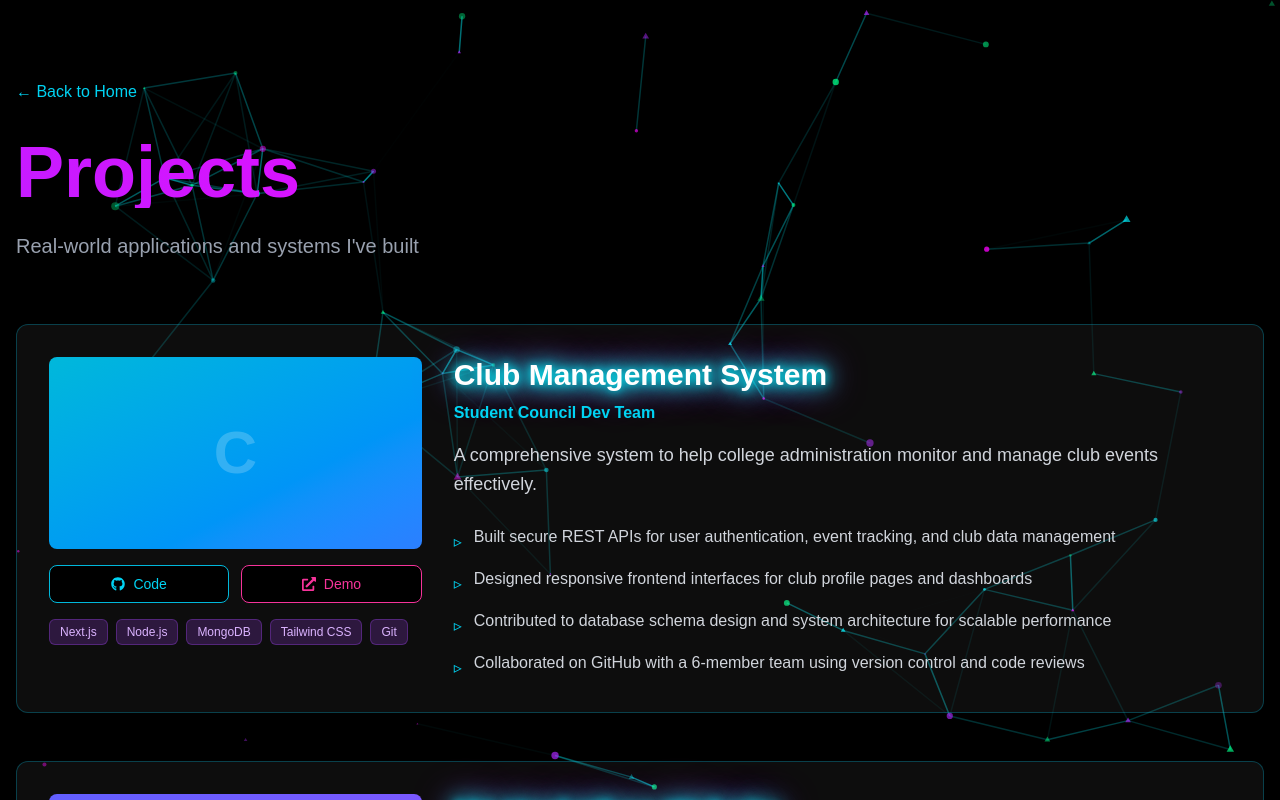
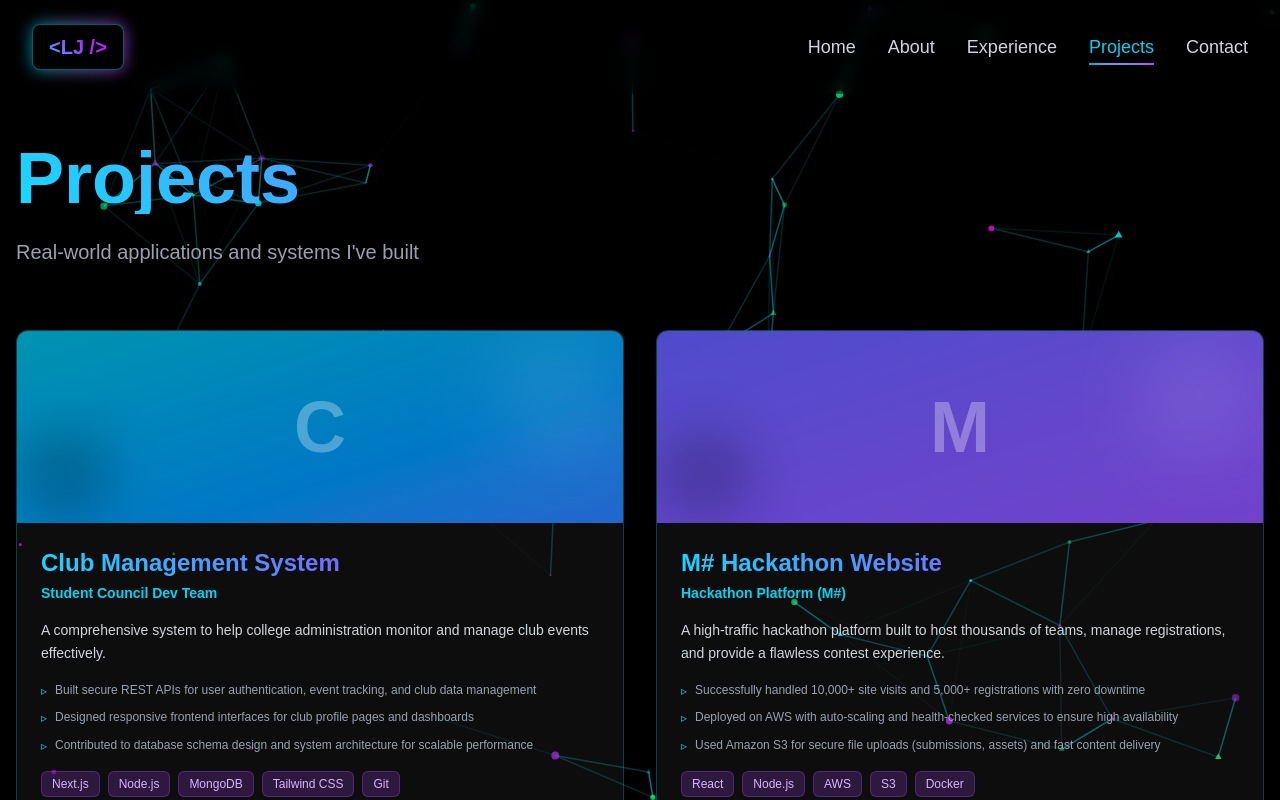
Before and after one commit to lakshya1333/Portfolio, a Next.js app: page /projects in a window 1280 px wide. Shown: the top 800 px of the page. Built offline with nearby package versions, Linux system fonts and the light colour scheme.

Commit message:
Added ore shit will improve ui in future the website is ready to get deployed

```diff
--- a/app/about/page.tsx
+++ b/app/about/page.tsx
@@ -1,26 +1,25 @@
 "use client";
 
 import { motion } from "framer-motion";
-import Link from "next/link";
 import { FaGraduationCap, FaCode, FaLaptopCode } from "react-icons/fa";
 import ParticlesBackground from "../components/ParticlesBackground";
+import Navbar from "../components/Navbar";
 
 export default function About() {
   return (
-    <div className="min-h-screen bg-black text-white py-20 px-4 relative overflow-hidden">
+    <div className="min-h-screen bg-black text-white relative overflow-hidden">
       <div className="fixed inset-0 z-0">
         <ParticlesBackground />
       </div>
 
-      <div className="max-w-6xl mx-auto relative z-10">
+      <Navbar />
+
+      <div className="max-w-6xl mx-auto relative z-10 px-4 py-12">
         <motion.div
           initial={{ opacity: 0, y: 30 }}
           animate={{ opacity: 1, y: 0 }}
           className="mb-12"
         >
-          <Link href="/" className="text-cyan-400 hover:text-cyan-300 mb-8 inline-block">
-            ← Back to Home
-          </Link>
           <h1 className="text-5xl md:text-7xl font-bold gradient-text mb-6">
             About Me
           </h1>
--- a/app/components/Hero.tsx
+++ b/app/components/Hero.tsx
@@ -99,7 +99,7 @@ export default function Hero() {
               <div className="inline-block mb-4">
                 <div className="flex items-center gap-2 px-4 py-2 bg-cyan-500/10 border border-cyan-500/30 rounded-full">
                   <div className="w-2 h-2 bg-cyan-400 rounded-full animate-pulse"></div>
-                  <span className="text-cyan-400 text-sm font-medium">Available for opportunities</span>
+                  <span className="text-cyan-400 text-sm font-medium">Incoming Summer Intern @Microsoft</span>
                 </div>
               </div>
 
@@ -240,7 +240,7 @@ export default function Hero() {
               {/* Profile Image */}
               <div className="absolute inset-16 rounded-full overflow-hidden border-4 border-cyan-500/30 shadow-2xl shadow-cyan-500/20">
                 <img
-                  src="/shinchan.jpg"
+                  src="/lakshya.jpg"
                   alt="Lakshya Jain"
                   className="w-full h-full object-cover"
                 />
--- /dev/null
+++ b/app/components/Navbar.tsx
@@ -0,0 +1,64 @@
+"use client";
+
+import { motion } from "framer-motion";
+import Link from "next/link";
+import { usePathname } from "next/navigation";
+
+export default function Navbar() {
+  const pathname = usePathname();
+
+  const navItems = [
+    { name: "Home", path: "/" },
+    { name: "About", path: "/about" },
+    { name: "Experience", path: "/experience" },
+    { name: "Projects", path: "/projects" },
+    { name: "Contact", path: "/contact" },
+  ];
+
+  return (
+    <motion.nav
+      initial={{ opacity: 0, y: -20 }}
+      animate={{ opacity: 1, y: 0 }}
+      className="relative z-50 w-full px-8 py-6 backdrop-blur-sm"
+    >
+      <div className="max-w-7xl mx-auto flex justify-between items-center">
+        <Link href="/" className="group flex items-center gap-2">
+          <div className="relative">
+            <div className="absolute inset-0 bg-gradient-to-r from-cyan-500 to-purple-500 rounded-lg blur opacity-75 group-hover:opacity-100 transition"></div>
+            <div className="relative px-4 py-2 bg-black rounded-lg border border-cyan-500/50">
+              <span className="text-xl font-bold gradient-text">{"<LJ />"}</span>
+            </div>
+          </div>
+        </Link>
+
+        <div className="flex gap-8 items-center">
+          {navItems.map((item) => (
+            <Link
+              key={item.path}
+              href={item.path}
+              className="relative group"
+            >
+              <span
+                className={`text-lg font-medium transition-colors ${
+                  pathname === item.path
+                    ? "text-cyan-400"
+                    : "text-gray-300 hover:text-white"
+                }`}
+              >
+                {item.name}
+              </span>
+              {pathname === item.path && (
+                <motion.div
+                  layoutId="navbar-underline"
+                  className="absolute -bottom-1 left-0 right-0 h-0.5 bg-gradient-to-r from-cyan-500 to-purple-500"
+                  initial={false}
+                  transition={{ type: "spring", stiffness: 380, damping: 30 }}
+                />
+              )}
+            </Link>
+          ))}
+        </div>
+      </div>
+    </motion.nav>
+  );
+}
--- a/app/contact/page.tsx
+++ b/app/contact/page.tsx
@@ -1,10 +1,10 @@
 "use client";
 
 import { motion } from "framer-motion";
-import Link from "next/link";
 import { FaPaperPlane, FaEnvelope, FaPhone, FaGithub, FaLinkedin } from "react-icons/fa";
 import { useState } from "react";
 import ParticlesBackground from "../components/ParticlesBackground";
+import Navbar from "../components/Navbar";
 
 export default function Contact() {
   const [formData, setFormData] = useState({
@@ -12,29 +12,50 @@ export default function Contact() {
     email: "",
     message: "",
   });
+  const [isSubmitting, setIsSubmitting] = useState(false);
+  const [submitStatus, setSubmitStatus] = useState<'idle' | 'success' | 'error'>('idle');
 
   const handleSubmit = (e: React.FormEvent) => {
     e.preventDefault();
-    console.log("Form submitted:", formData);
-    alert("Message sent! (This is a demo)");
-    setFormData({ name: "", email: "", message: "" });
+    setIsSubmitting(true);
+
+    // Create mailto link with pre-filled content
+    const subject = encodeURIComponent(`Portfolio Contact from ${formData.name}`);
+    const body = encodeURIComponent(
+      `Name: ${formData.name}\nEmail: ${formData.email}\n\nMessage:\n${formData.message}`
+    );
+    const mailtoLink = `mailto:lakshyajain906@gmail.com?subject=${subject}&body=${body}`;
+
+    // Open email client
+    window.location.href = mailtoLink;
+
+    // Show success message
+    setTimeout(() => {
+      setIsSubmitting(false);
+      setSubmitStatus('success');
+      setFormData({ name: "", email: "", message: "" });
+
+      // Reset status after 3 seconds
+      setTimeout(() => {
+        setSubmitStatus('idle');
+      }, 3000);
+    }, 500);
   };
 
   return (
-    <div className="min-h-screen bg-black text-white py-20 px-4 relative overflow-hidden">
+    <div className="min-h-screen bg-black text-white relative overflow-hidden">
       <div className="fixed inset-0 z-0">
         <ParticlesBackground />
       </div>
 
-      <div className="max-w-5xl mx-auto relative z-10">
+      <Navbar />
+
+      <div className="max-w-5xl mx-auto relative z-10 px-4 py-12">
         <motion.div
           initial={{ opacity: 0, y: 30 }}
           animate={{ opacity: 1, y: 0 }}
           className="mb-16"
         >
-          <Link href="/" className="text-cyan-400 hover:text-cyan-300 mb-8 inline-block">
-            ← Back to Home
-          </Link>
           <h1 className="text-5xl md:text-7xl font-bold gradient-text mb-6">
             Get In Touch
           </h1>
@@ -173,12 +194,47 @@ export default function Contact() {
 
                 <motion.button
                   type="submit"
-                  whileHover={{ scale: 1.02 }}
-                  whileTap={{ scale: 0.98 }}
-                  className="w-full px-8 py-4 bg-cyan-500 text-black font-bold rounded-lg hover:bg-cyan-400 transition-all duration-300 flex items-center justify-center gap-3"
+                  disabled={isSubmitting}
+                  whileHover={{ scale: isSubmitting ? 1 : 1.02 }}
+                  whileTap={{ scale: isSubmitting ? 1 : 0.98 }}
+                  className={`w-full px-8 py-4 font-bold rounded-lg transition-all duration-300 flex items-center justify-center gap-3 ${
+                    isSubmitting
+                      ? 'bg-gray-500 text-gray-300 cursor-not-allowed'
+                      : submitStatus === 'success'
+                      ? 'bg-green-500 text-white'
+                      : 'bg-cyan-500 text-black hover:bg-cyan-400'
+                  }`}
                 >
-                  <FaPaperPlane /> SEND MESSAGE
+                  {isSubmitting ? (
+                    <>
+                      <motion.div
+                        animate={{ rotate: 360 }}
+                        transition={{ duration: 1, repeat: Infinity, ease: "linear" }}
+                      >
+                        <FaPaperPlane />
+                      </motion.div>
+                      SENDING...
+                    </>
+                  ) : submitStatus === 'success' ? (
+                    <>
+                      ✓ EMAIL CLIENT OPENED
+                    </>
+                  ) : (
+                    <>
+                      <FaPaperPlane /> SEND MESSAGE
+                    </>
+                  )}
                 </motion.button>
+
+                {submitStatus === 'success' && (
+                  <motion.p
+                    initial={{ opacity: 0, y: -10 }}
+                    animate={{ opacity: 1, y: 0 }}
+                    className="text-green-400 text-sm text-center mt-2"
+                  >
+                    Your email client should open with the message pre-filled. Complete sending from there!
+                  </motion.p>
+                )}
               </div>
             </form>
           </motion.div>
--- a/app/experience/page.tsx
+++ b/app/experience/page.tsx
@@ -1,65 +1,107 @@
 "use client";
 
 import { motion } from "framer-motion";
-import Link from "next/link";
 import { FaBriefcase, FaUsers, FaCalendarAlt } from "react-icons/fa";
 import ParticlesBackground from "../components/ParticlesBackground";
+import Navbar from "../components/Navbar";
 
 const experiences = [
   {
-    company: "EmergX - AI Hiring Startup",
-    role: "Backend Developer - Internship",
-    duration: "May 2025 – July 2025",
-    icon: FaBriefcase,
+    company: "Student Council MIT, Manipal",
+    role: "Development Team Member",
+    duration: "Dec 2024 – Present · 1 yr",
+    location: "Manipal · Hybrid",
+    icon: FaUsers,
     color: "cyan",
     achievements: [
-      "Collaborated in a team to develop and optimize secure APIs for a hiring platform, performance and data protection.",
+      "Built a Club Management System using Next.js to help college administration monitor and manage club events effectively",
+      "Collaborated in a 6-member team under the guidance of 2 senior mentors, practicing structured team workflows, code reviews, and agile collaboration",
+      "Contributed to debugging, feature development, and deployment, ensuring a smooth user experience",
+    ],
+  },
+  {
+    company: "TechTatva, MIT Manipal",
+    role: "Core Committee Member – Technical",
+    duration: "Jun 2025 – Oct 2025 · 5 mos",
+    location: "Manipal · On-site",
+    icon: FaCalendarAlt,
+    color: "purple",
+    achievements: [
+      "Developed the main M# Hackathon website, which handled 10,000+ visits and 5,000+ registrations smoothly with zero downtime",
+      "Built a Bug Bounty platform used in the internal hackathon by judges and moderators",
+      "Helped design and optimize the TechTatva landing page for better performance and user engagement",
+      "Contributed to the Judge Portal, streamlining event scoring and management used in all events organised in TechTatva",
+    ],
+  },
+  {
+    company: "EmergX",
+    role: "Backend Developer – Internship",
+    duration: "May 2025 – Jul 2025 · 3 mos",
+    location: "Remote",
+    icon: FaBriefcase,
+    color: "green",
+    achievements: [
+      "Collaborated in a team to develop and optimize secure APIs for a hiring platform, focusing on performance and data protection",
       "Contributed to database design and integration to support scalable job listing storage and retrieval",
       "Built and deployed Selenium-based web scraping tools to extract job data from various platforms, automating data ingestion into the system",
     ],
   },
   {
-    company: "Student Council MIT, Manipal",
-    role: "Development Team Member",
-    duration: "Dec 2024 – present",
+    company: "IECSE Manipal",
+    role: "Management Committee Member",
+    duration: "Sep 2024 – Sep 2025 · 1 yr 1 mo",
+    location: "Manipal · Hybrid",
     icon: FaUsers,
-    color: "purple",
+    color: "pink",
     achievements: [
-      "Built a Club Management System using Next.js to help college administration monitor and manage club events effectively.",
-      "Collaborated in a 6-member team under the guidance of 2 senior mentors, practicing structured team workflows, code reviews, and agile collaboration",
-      "Contributed to debugging, feature development, and deployment, ensuring a smooth user experience.",
+      "The Official Computer Science Club of MIT Manipal",
+      "Led technical initiatives and coordinated events for the computer science community",
+      "Mentored junior members and organized workshops on various tech topics",
     ],
   },
   {
-    company: "M# Hackathon - Tech Tatva",
-    role: "Core Committee Member – Technical",
-    duration: "May 2025 – present",
-    icon: FaCalendarAlt,
-    color: "pink",
+    company: "IECSE Manipal",
+    role: "Working Committee Member",
+    duration: "Dec 2023 – Sep 2024 · 10 mos",
+    location: "Manipal · Hybrid",
+    icon: FaUsers,
+    color: "indigo",
     achievements: [
-      "Currently developing the M# hackathon website to host 1000+ teams with a focus on smooth event flow.",
-      "Collaborating with a cross-functional team to discuss hackathon themes, define problem statements, and coordinate with the Student Council.",
-      "Actively involved in conducting 250+ interviews to onboard junior OC members and support team structuring",
+      "Contributed to club activities and technical events as part of the working committee",
+      "Assisted in organizing coding competitions and tech sessions for students",
+      "Collaborated with senior members on club initiatives and projects",
+    ],
+  },
+  {
+    company: "Google DSC, MIT Manipal",
+    role: "Sub-Head (Development)",
+    duration: "Sep 2023 – Oct 2024 · 1 yr 2 mos",
+    location: "Manipal · On-site",
+    icon: FaBriefcase,
+    color: "amber",
+    achievements: [
+      "Led development initiatives and technical workshops for the Google Developer Student Club",
+      "Organized hands-on sessions on Web Development and React.js for students",
+      "Coordinated with team members to deliver quality content and technical guidance to club members",
     ],
   },
 ];
 
 export default function Experience() {
   return (
-    <div className="min-h-screen bg-black text-white py-20 px-4 relative overflow-hidden">
+    <div className="min-h-screen bg-black text-white relative overflow-hidden">
       <div className="fixed inset-0 z-0">
         <ParticlesBackground />
       </div>
 
-      <div className="max-w-6xl mx-auto relative z-10">
+      <Navbar />
+
+      <div className="max-w-6xl mx-auto relative z-10 px-4 py-12">
         <motion.div
           initial={{ opacity: 0, y: 30 }}
           animate={{ opacity: 1, y: 0 }}
           className="mb-16"
         >
-          <Link href="/" className="text-cyan-400 hover:text-cyan-300 mb-8 inline-block">
-            ← Back to Home
-          </Link>
           <h1 className="text-5xl md:text-7xl font-bold gradient-text mb-6">
             Experience
           </h1>
@@ -93,9 +135,13 @@ export default function Experience() {
                       </span>
                     </div>
 
-                    <h4 className={`text-lg font-semibold text-${exp.color}-300 mb-4`}>
+                    <h4 className={`text-lg font-semibold text-${exp.color}-300 mb-2`}>
                       {exp.role}
                     </h4>
+
+                    {exp.location && (
+                      <p className="text-sm text-gray-400 mb-4">📍 {exp.location}</p>
+                    )}
 
                     <ul className="space-y-3">
                       {exp.achievements.map((achievement, idx) => (
--- a/app/projects/page.tsx
+++ b/app/projects/page.tsx
@@ -1,10 +1,10 @@
 "use client";
 
 import { motion } from "framer-motion";
-import Link from "next/link";
 import Tilt from "react-parallax-tilt";
 import { FaGithub, FaExternalLinkAlt } from "react-icons/fa";
 import ParticlesBackground from "../components/ParticlesBackground";
+import Navbar from "../components/Navbar";
 
 const projects = [
   {
@@ -163,20 +163,19 @@ const projects = [
 
 export default function Projects() {
   return (
-    <div className="min-h-screen bg-black text-white py-20 px-4 relative overflow-hidden">
+    <div className="min-h-screen bg-black text-white relative overflow-hidden">
       <div className="fixed inset-0 z-0">
         <ParticlesBackground />
       </div>
 
-      <div className="max-w-7xl mx-auto relative z-10">
+      <Navbar />
+
+      <div className="max-w-7xl mx-auto relative z-10 px-4 py-12">
         <motion.div
           initial={{ opacity: 0, y: 30 }}
           animate={{ opacity: 1, y: 0 }}
           className="mb-16"
         >
-          <Link href="/" className="text-cyan-400 hover:text-cyan-300 mb-8 inline-block">
-            ← Back to Home
-          </Link>
           <h1 className="text-5xl md:text-7xl font-bold gradient-text mb-6">
             Projects
           </h1>
@@ -185,43 +184,69 @@ export default function Projects() {
           </p>
         </motion.div>
 
-        <div className="space-y-12">
+        <div className="grid md:grid-cols-2 gap-8">
           {projects.map((project, index) => (
             <motion.div
               key={project.title}
               initial={{ opacity: 0, y: 50 }}
               animate={{ opacity: 1, y: 0 }}
-              transition={{ delay: index * 0.2 }}
+              transition={{ delay: index * 0.1 }}
+              className="h-full"
             >
               <Tilt
                 tiltMaxAngleX={5}
                 tiltMaxAngleY={5}
                 glareEnable={true}
-                glareMaxOpacity={0.15}
+                glareMaxOpacity={0.2}
                 glareColor="#ffffff"
                 glareBorderRadius="20px"
+                className="h-full"
               >
-                <div className="bg-white/5 border border-cyan-500/30 rounded-xl p-8 hover:border-cyan-500/60 transition-all">
-                  <div className="grid md:grid-cols-3 gap-8">
-                    <div className="md:col-span-1">
+                <div className="h-full bg-white/5 border border-cyan-500/30 rounded-xl overflow-hidden hover:border-cyan-500/60 transition-all duration-300 hover:shadow-2xl hover:shadow-cyan-500/20 flex flex-col">
+                  {/* Header with gradient */}
                   <div
-                        className={`h-48 rounded-lg bg-linear-to-br ${project.gradient} flex items-center justify-center mb-4`}
+                    className={`relative h-48 bg-linear-to-br ${project.gradient} overflow-hidden`}
                   >
-                        <div className="text-white text-6xl font-bold opacity-20">
+                    <div className="absolute inset-0 bg-black/20"></div>
+                    <div className="relative h-full flex items-center justify-center">
+                      <div className="text-white text-7xl font-bold opacity-30">
                         {project.title.charAt(0)}
                       </div>
                     </div>
-
-                      <div className="flex gap-3 mb-4">
-                        <button className="flex-1 px-4 py-2 bg-black border border-cyan-500 text-cyan-400 rounded-lg hover:bg-cyan-500 hover:text-black transition-all duration-300 flex items-center justify-center gap-2 text-sm">
-                          <FaGithub /> Code
-                        </button>
-                        <button className="flex-1 px-4 py-2 bg-black border border-pink-500 text-pink-500 rounded-lg hover:bg-pink-500 hover:text-black transition-all duration-300 flex items-center justify-center gap-2 text-sm">
-                          <FaExternalLinkAlt /> Demo
-                        </button>
+                    {/* Decorative pattern */}
+                    <div className="absolute top-0 right-0 w-32 h-32 bg-white/10 rounded-full blur-2xl"></div>
+                    <div className="absolute bottom-0 left-0 w-24 h-24 bg-black/20 rounded-full blur-xl"></div>
                   </div>
 
-                      <div className="flex flex-wrap gap-2">
+                  {/* Content */}
+                  <div className="p-6 flex-1 flex flex-col">
+                    <div className="mb-4">
+                      <h3 className="text-2xl font-bold text-white mb-1 gradient-text">
+                        {project.title}
+                      </h3>
+                      <p className="text-cyan-400 font-semibold text-sm">
+                        {project.subtitle}
+                      </p>
+                    </div>
+
+                    <p className="text-gray-300 mb-4 text-sm leading-relaxed">
+                      {project.description}
+                    </p>
+
+                    {/* Features */}
+                    <ul className="space-y-2 mb-4 flex-1">
+                      {project.features.slice(0, 3).map((feature, idx) => (
+                        <li key={idx} className="flex items-start gap-2 text-xs">
+                          <span className="text-cyan-400 mt-0.5 flex-shrink-0">▹</span>
+                          <span className="text-gray-400 leading-relaxed">
+                            {feature}
+                          </span>
+                        </li>
+                      ))}
+                    </ul>
+
+                    {/* Tech Stack */}
+                    <div className="flex flex-wrap gap-2 mb-4">
                       {project.tech.map((tech) => (
                         <span
                           key={tech}
@@ -231,29 +256,15 @@ export default function Projects() {
                         </span>
                       ))}
                     </div>
-                    </div>
 
-                    <div className="md:col-span-2">
-                      <h3 className="text-3xl font-bold text-white mb-2 glow-text">
-                        {project.title}
-                      </h3>
-                      <p className="text-cyan-400 font-semibold mb-4">
-                        {project.subtitle}
-                      </p>
-                      <p className="text-gray-300 mb-6 text-lg leading-relaxed">
-                        {project.description}
-                      </p>
-
-                      <ul className="space-y-3">
-                        {project.features.map((feature, idx) => (
-                          <li key={idx} className="flex items-start gap-3">
-                            <span className="text-cyan-400 mt-1.5">▹</span>
-                            <span className="text-gray-300 leading-relaxed">
-                              {feature}
-                            </span>
-                          </li>
-                        ))}
-                      </ul>
+                    {/* Action Buttons */}
+                    <div className="flex gap-3 mt-auto">
+                      <button className="flex-1 px-4 py-2.5 bg-cyan-500/10 border border-cyan-500 text-cyan-400 rounded-lg hover:bg-cyan-500 hover:text-black transition-all duration-300 flex items-center justify-center gap-2 text-sm font-semibold">
+                        <FaGithub /> Code
+                      </button>
+                      <button className="flex-1 px-4 py-2.5 bg-pink-500/10 border border-pink-500 text-pink-400 rounded-lg hover:bg-pink-500 hover:text-black transition-all duration-300 flex items-center justify-center gap-2 text-sm font-semibold">
+                        <FaExternalLinkAlt /> Live
+                      </button>
                     </div>
                   </div>
                 </div>
```
Also changed, not shown: public/lakshya.jpg (added). Lines whose indentation alone changed are shown as unchanged.
